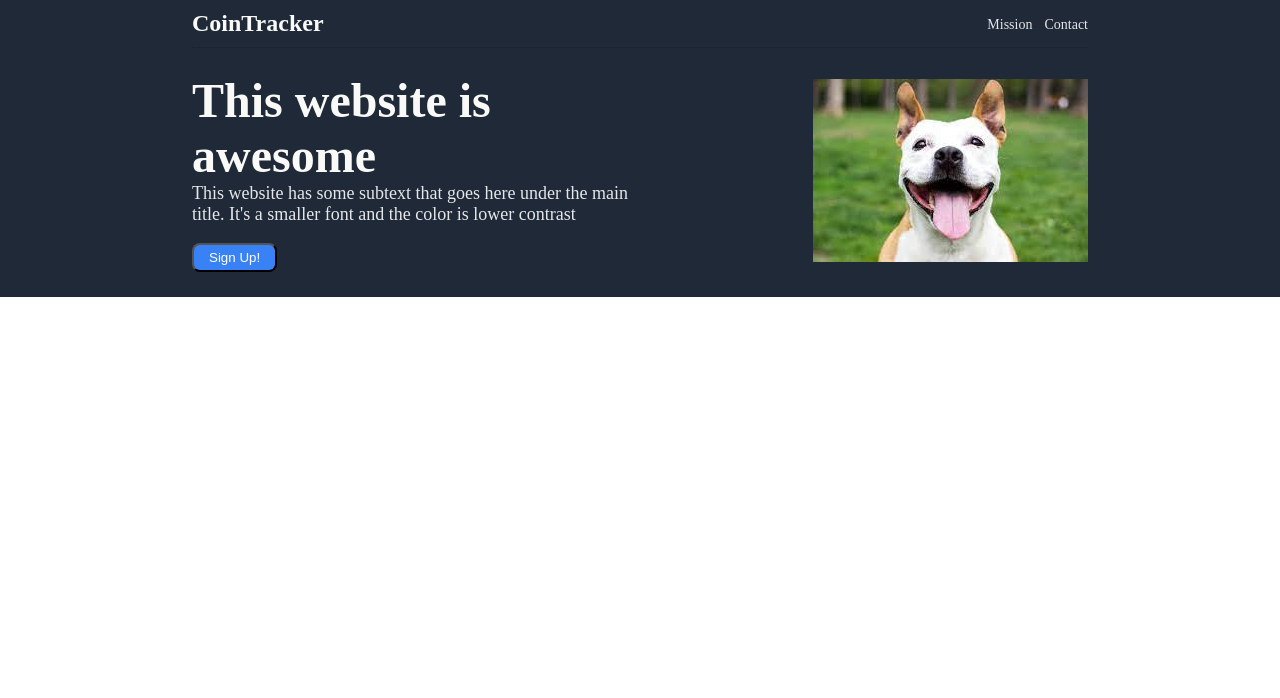
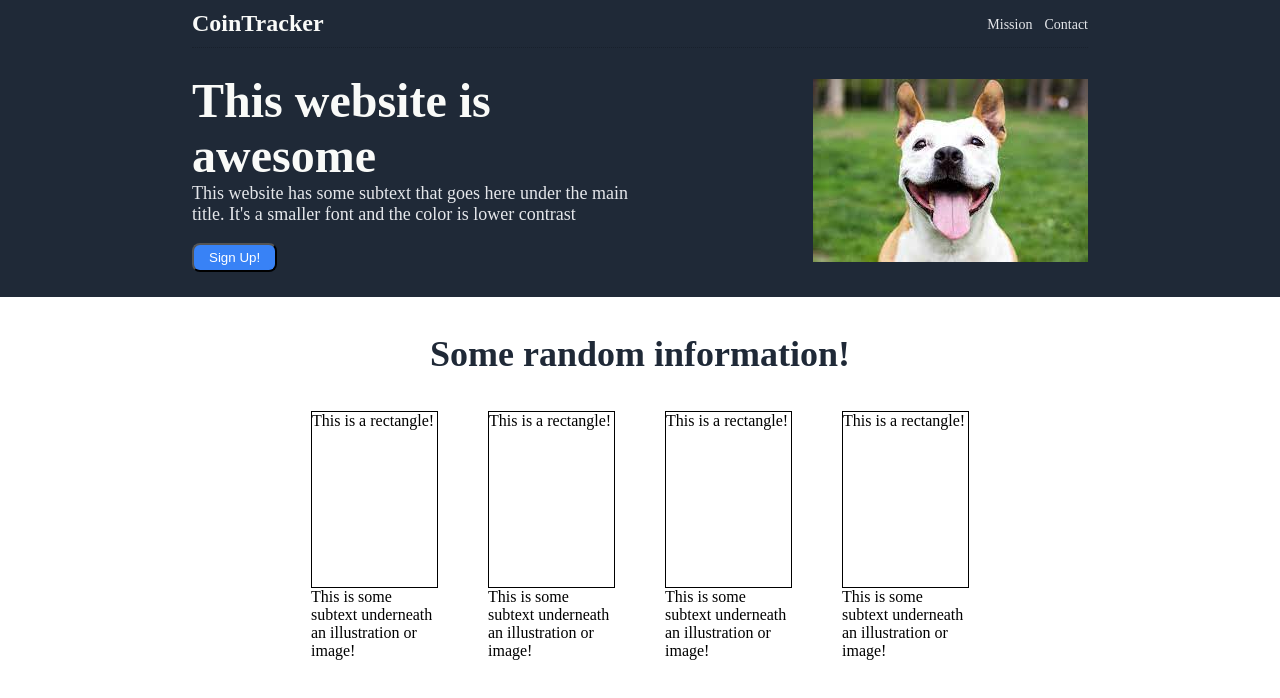
Before and after one commit to twilly27/LandingPage, a plain HTML site: page index.html in a window 1280 px wide. Drawn offline with Linux system fonts and the light colour scheme.

Commit message:
Update landing page Add second section

```diff
--- a/index.html
+++ b/index.html
@@ -9,7 +9,6 @@
       ul {
         display: flex;
         gap: 12px;
-
       }
       li.logo {
         margin-right: auto;
@@ -17,6 +16,7 @@
     </style>
   </head>
   <body>
+    <div class="hero">
       <div class="heronav">
         <nav>
           <ul>
@@ -38,7 +38,7 @@
           </ul>
         </nav>
       </div>
-        <div class="hero">
+      <div class="herobottom">
 
         <div id="leftcontent">
           <div class="heromain">
@@ -58,7 +58,24 @@
             <img src="images/dog.jpeg" alt="Dog">
           </div>
         </div>
+      </div>
+    </div>
 
+    <div class="information">
+      <p style="font-size: 36px; font-weight: bolder; color: #1F2937; text-align: center;">Some random information!</p>
+      <div class="rowflex">
+        <div style="width:125px;height:175px;border:1px solid #000;">This is a rectangle!</div>
+        <div style="width:125px;height:175px;border:1px solid #000;">This is a rectangle!</div>
+        <div style="width:125px;height:175px;border:1px solid #000;">This is a rectangle!</div>
+        <div style="width:125px;height:175px;border:1px solid #000;">This is a rectangle!</div>
       </div>
+      <div class="rowflex">
+        <div style="width:127px">This is some subtext underneath an illustration or image!</div>
+        <div style="width:127px">This is some subtext underneath an illustration or image!</div>
+        <div style="width:127px">This is some subtext underneath an illustration or image!</div>
+        <div style="width:127px">This is some subtext underneath an illustration or image!</div>
+      </div>
+    </div>
+
   </body>
 </html>
--- a/style2.css
+++ b/style2.css
@@ -4,18 +4,22 @@
     color: #F9FAF8;
   }
 
+.hero {
+    background-color: #1F2937
+}
+
 .heronav, .footer {
     background-color: #1F2937;
     padding: 0% 15%;
 }
 
-.hero {
+.herobottom {
     background-color: #1F2937;
     padding: 25px 15%;
     display: flex;
 }
 
-.hero ul{
+.herobottom ul{
     flex-direction: column;
     justify-content: left;
 }
@@ -44,3 +48,11 @@
     width: 50%;
 
 }
+.rowflex{
+    margin:auto;
+    display: flex;
+    justify-content: center;
+    flex: 1;
+    flex-wrap: wrap;
+    gap: 50px;
+}
```
Lines whose indentation alone changed are shown as unchanged.
